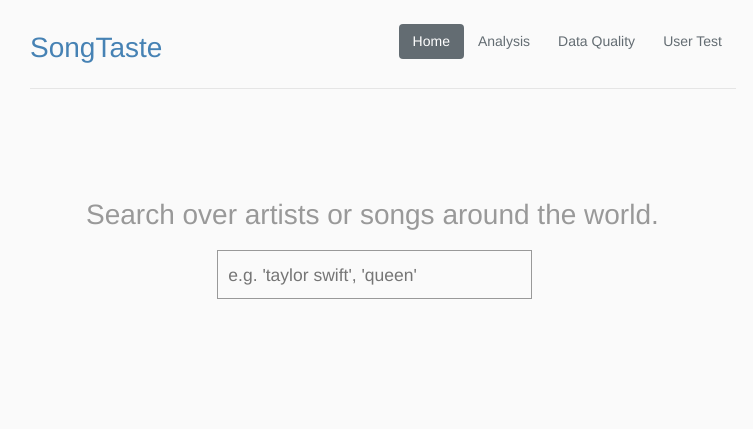
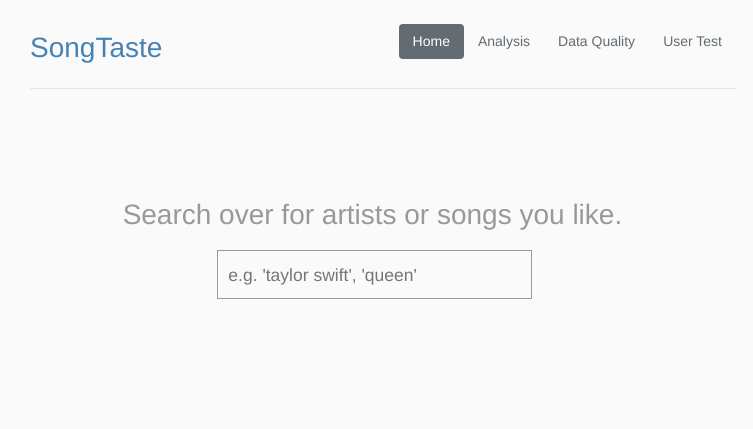
Before and after one commit to Botong/songtaste, a Flask app: page / in a window 1280 px wide. Shown: the top 429 px of the page, without its empty margins (257-1010 px from the left). Run offline with Flask 2, Linux system fonts and the light colour scheme.

Commit message:
fix missing tags

```diff
--- a/templates/artist.html
+++ b/templates/artist.html
@@ -30,7 +30,7 @@
             {#          <div class="col-md-12">#}
             {% if tracks %}
                 <section class="sec tracks">
-                    <h3>Select a track you like as a recommendation seed.</h3>
+                    <h3>Select a track as the start point for recommendation:</h3>
                     {#                    <table class="table table-condensed tracks">#}
                     {#                      <thead>#}
                     {#                        <tr>#}
--- a/templates/homepage.html
+++ b/templates/homepage.html
@@ -1,4 +1,3 @@
-
 {% include 'partials/head.html' %}
 
 <div class="container">
@@ -6,8 +5,9 @@
         <section class="search">
             <div class="search-box">
                 <div class="introduction-text">
-            <h4>Search over artists or songs around the world.</h4>
-            </br>
+{#                    <h4>Search over artists or songs around the world.</h4>#}
+                    <h4>Search over for artists or songs you like.</h4>
+                    <br>
                 </div>
                 <div class="cancel"></div>
                 <form class="search-form" action="search" method='POST'>
@@ -25,13 +25,13 @@
 
         var search = document.getElementsByClassName("query-input")[0];
 
-search.addEventListener("keyup", function(e) {
+        search.addEventListener("keyup", function (e) {
             var query = e.target.value;
             var results = document.getElementById("results");
             results.classList = query === "" ? "" : "active";
             searchLibrary(query);
         });
-search.addEventListener("focus", function(e) {
+        search.addEventListener("focus", function (e) {
             var main = document.getElementsByClassName("main")[0];
             main.classList = "main";
         });
@@ -40,7 +40,7 @@ search.addEventListener("focus", function(e) {
         var cancel = document.getElementsByClassName("cancel")[0];
         cancel.addEventListener("click", cancelInput);
 
-document.onkeydown = function(e) {
+        document.onkeydown = function (e) {
             e = e || window.event;
             var isEscape = false;
             if ("key" in e) {
--- a/templates/track.html
+++ b/templates/track.html
@@ -378,7 +378,7 @@
         while (mydiv.hasChildNodes()) {
             mydiv.removeChild(mydiv.lastChild);
         }
-        var tags = intersection_destructive(playing.artist.genres, playing.father.artist.genres);
+        var tags = intersection_destructive(clone(playing.artist.genres), clone(playing.father.artist.genres));
         for (var i = 0; i < tags.length; i++) {
             var aTag = document.createElement('a');
             aTag.innerHTML = tags[i];
```
Lines whose indentation alone changed are shown as unchanged.
